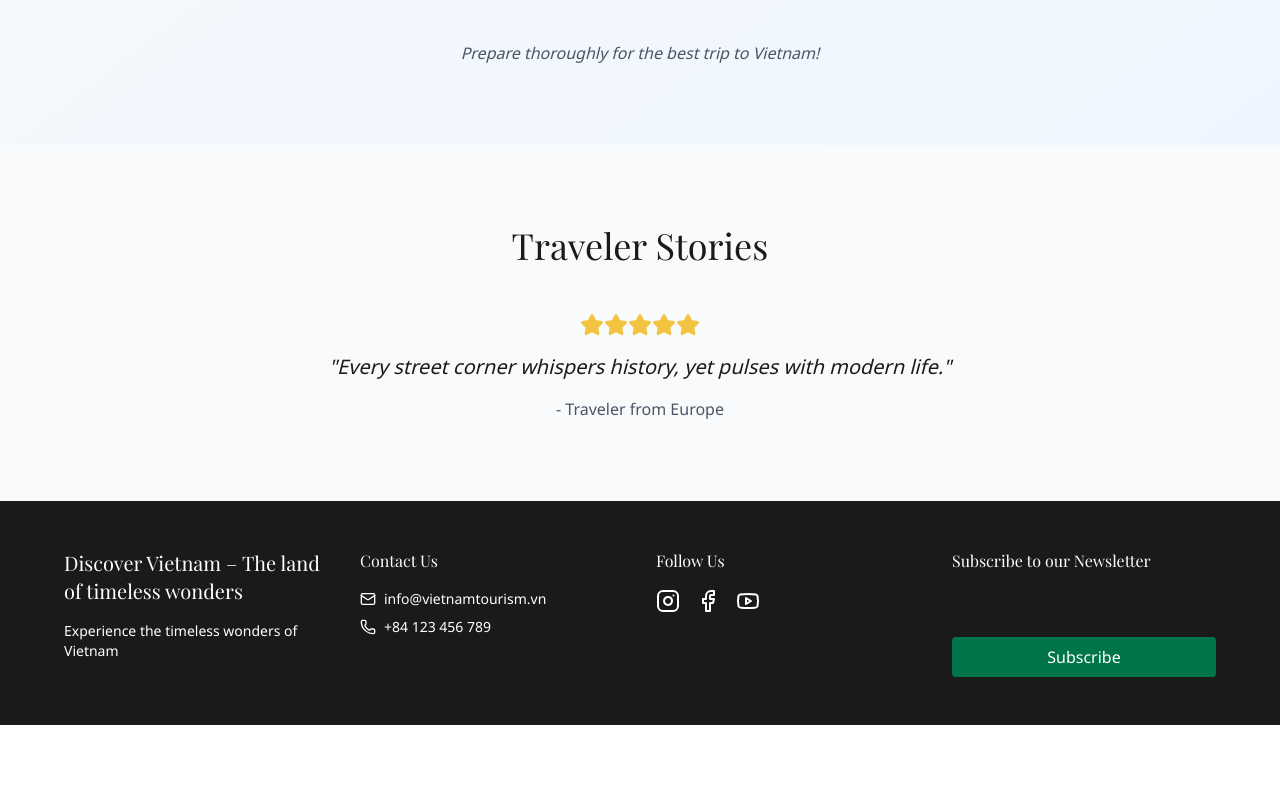
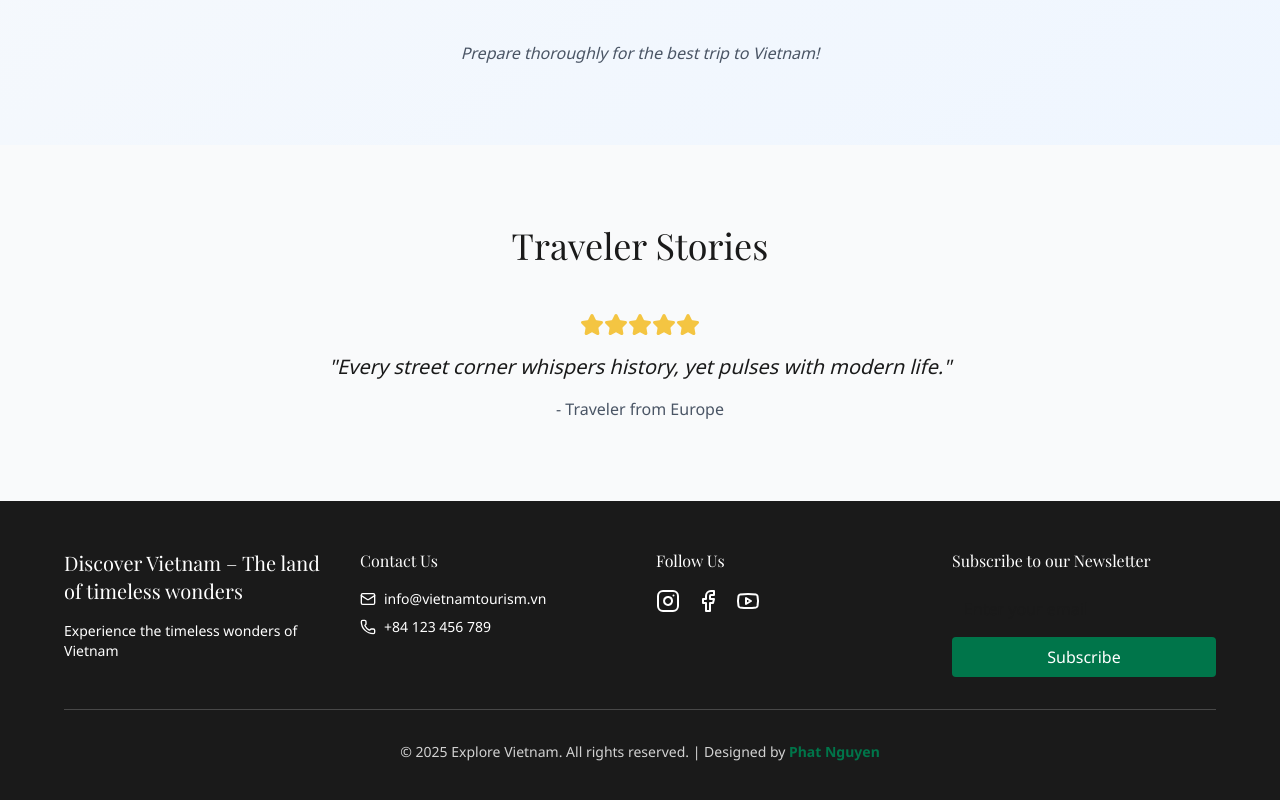
Before and after one commit to tienphat2910/Explore-Vietnam, a Next.js app: page /en in a window 1280 px wide. Shown: the part 5925-6725 px from the top of the page. Before the commit the page ends 6650 px from the top, so only its background shows below. Built offline with nearby package versions, Linux system fonts and the light colour scheme.

Commit message:
fix llink

```diff
--- a/components/Footer.tsx
+++ b/components/Footer.tsx
@@ -51,6 +51,22 @@ export default function Footer({ locale }: FooterProps) {
             </button>
           </div>
         </div>
+
+        {/* Copyright Section */}
+        <div className="mt-8 pt-8 border-t border-pure-white/20 text-center">
+          <p className="text-sm text-pure-white/80">
+            © {new Date().getFullYear()} Explore Vietnam. All rights reserved. |
+            Designed by{" "}
+            <a
+              href="https://phatnguyen.vercel.app"
+              target="_blank"
+              rel="noopener noreferrer"
+              className="font-semibold text-emerald-green hover:text-emerald-green/80 transition-colors duration-300 hover:underline"
+            >
+              Phat Nguyen
+            </a>
+          </p>
+        </div>
       </div>
     </footer>
   );
```
